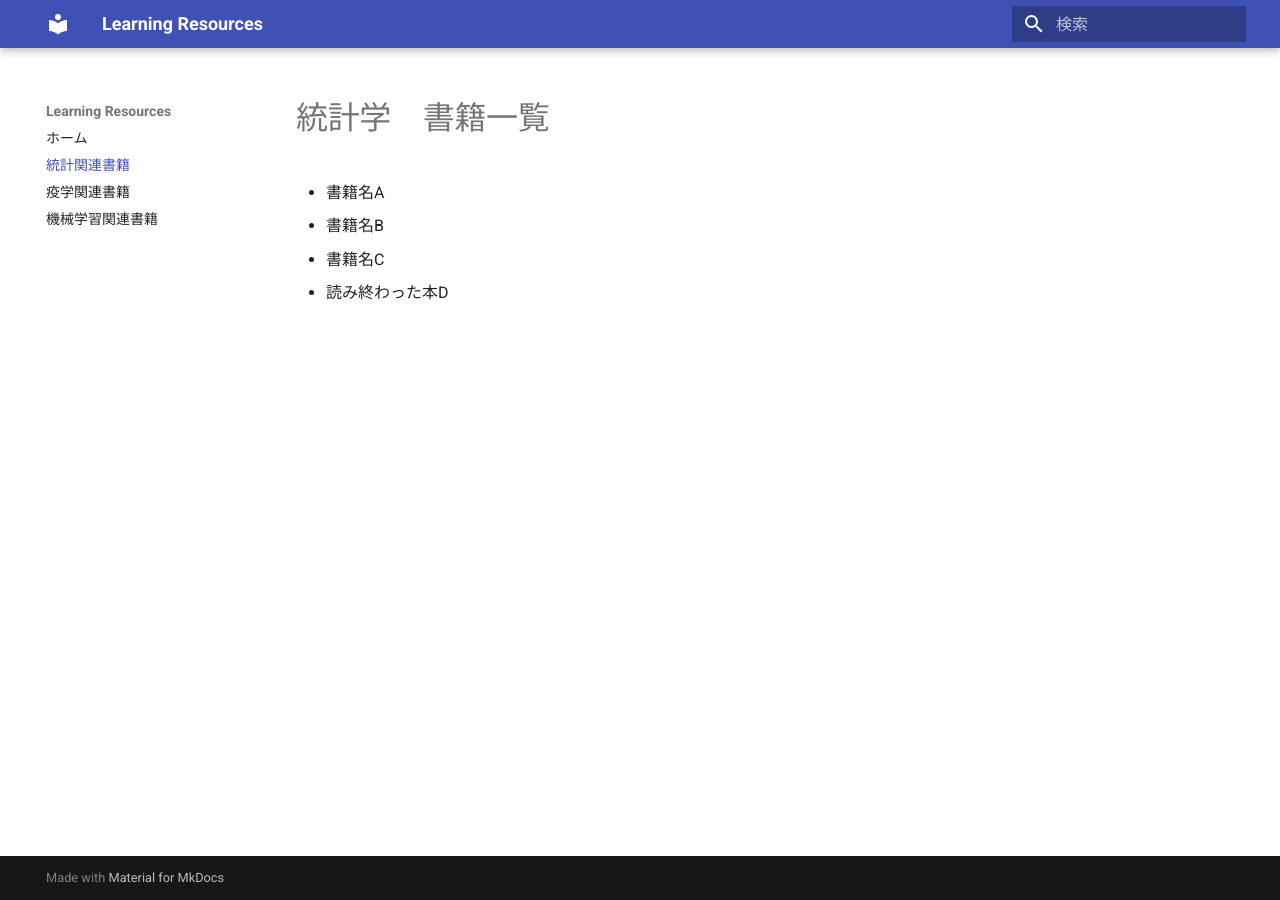
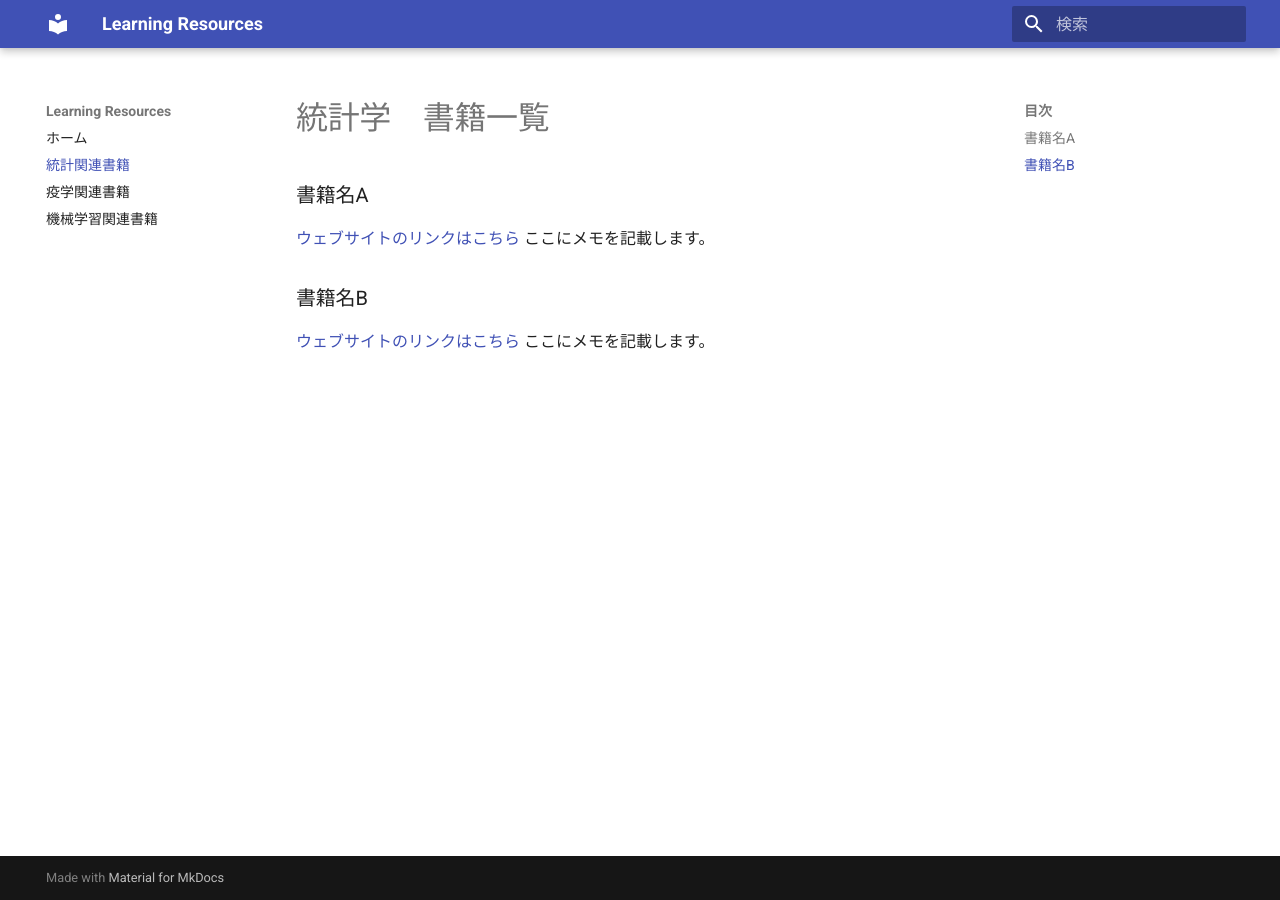
Before and after one commit to keiimai/learning_resources, an MkDocs documentation site: the page built from docs/statistics_books.md, in a window 1280 px wide. Built offline with MkDocs 1.6.1 and Material for MkDocs 9.7.7, drawn with Linux system fonts in a browser that asks for light colours.

Commit message:
Update statistics_books.md

```diff
--- a/docs/statistics_books.md
+++ b/docs/statistics_books.md
@@ -1,6 +1,9 @@
 # 統計学　書籍一覧
 
-- 書籍名A
-- 書籍名B
-- 書籍名C
-- 読み終わった本D
+### 書籍名A
+[ウェブサイトのリンクはこちら](URL)
+ここにメモを記載します。
+
+### 書籍名B
+[ウェブサイトのリンクはこちら](URL)
+ここにメモを記載します。
```
